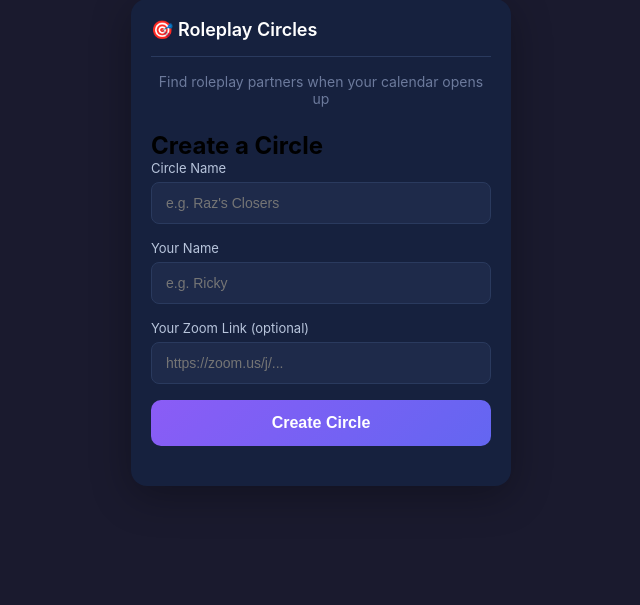
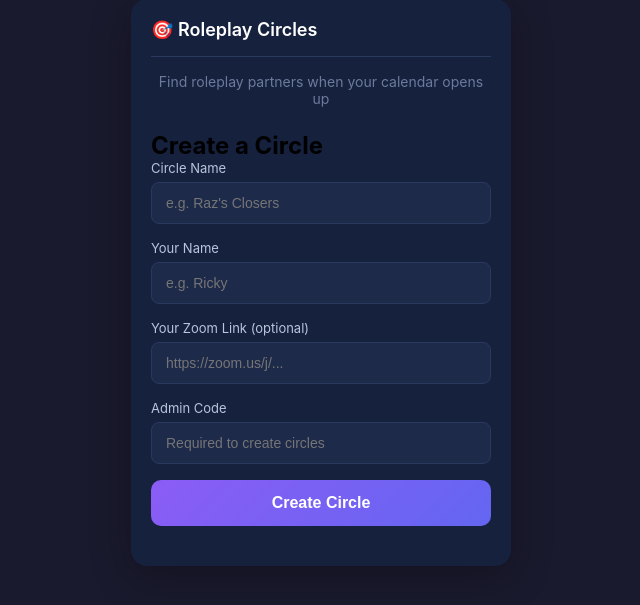
Before and after one commit to luckyrollrick/roleplay-circles, a Flask app: page / in a window 1280 px wide. Shown: the part 81-686 px from the top of the page, without its empty margins (319-959 px from the left). Run offline with Flask 3, Linux system fonts and the light colour scheme.

Commit message:
Add admin code requirement for circle creation

```diff
--- a/app.py
+++ b/app.py
@@ -190,6 +190,12 @@ def create_circle():
     name = data.get('name', '').strip()
     creator_name = data.get('creator_name', '').strip()
     zoom_link = data.get('zoom_link', '').strip()
+    admin_code = data.get('admin_code', '').strip()
+
+    # Check admin code if set
+    required_code = os.environ.get('ADMIN_CODE', '')
+    if required_code and admin_code != required_code:
+        return jsonify({'error': 'Admin code required to create circles'}), 403
 
     if not name or not creator_name:
         return jsonify({'error': 'Circle name and your name are required'}), 400
--- a/templates/home.html
+++ b/templates/home.html
@@ -39,6 +39,11 @@
                 <input type="text" id="zoomLink" placeholder="https://zoom.us/j/...">
             </div>
 
+            <div class="form-group">
+                <label>Admin Code</label>
+                <input type="password" id="adminCode" placeholder="Required to create circles">
+            </div>
+
             <button class="btn btn-create" onclick="createCircle()">Create Circle</button>
         </div>
 
@@ -58,6 +63,7 @@
             const name = document.getElementById('circleName').value.trim();
             const creatorName = document.getElementById('creatorName').value.trim();
             const zoomLink = document.getElementById('zoomLink').value.trim();
+            const adminCode = document.getElementById('adminCode').value.trim();
 
             if (!name || !creatorName) {
                 alert('Please fill in circle name and your name');
@@ -68,7 +74,7 @@
                 const response = await fetch('/create', {
                     method: 'POST',
                     headers: {'Content-Type': 'application/json'},
-                    body: JSON.stringify({ name, creator_name: creatorName, zoom_link: zoomLink })
+                    body: JSON.stringify({ name, creator_name: creatorName, zoom_link: zoomLink, admin_code: adminCode })
                 });
 
                 const data = await response.json();
```
